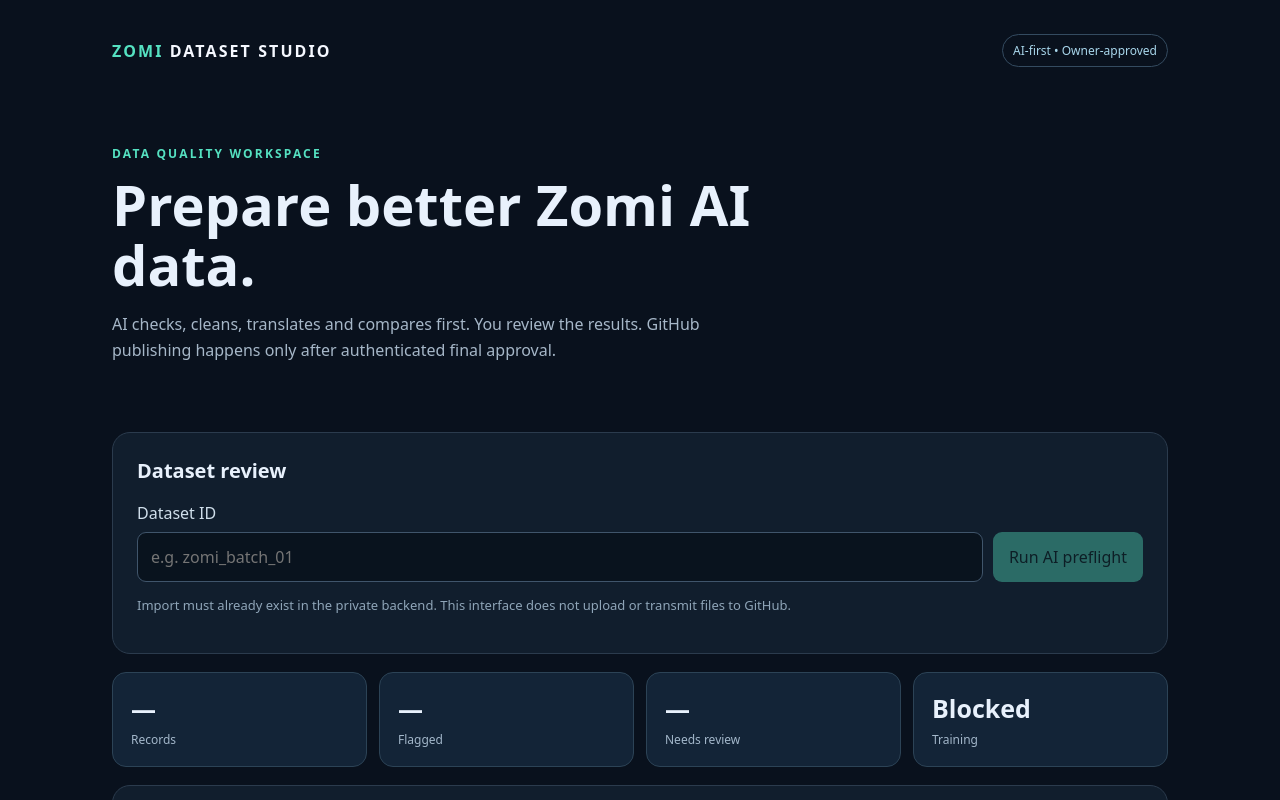
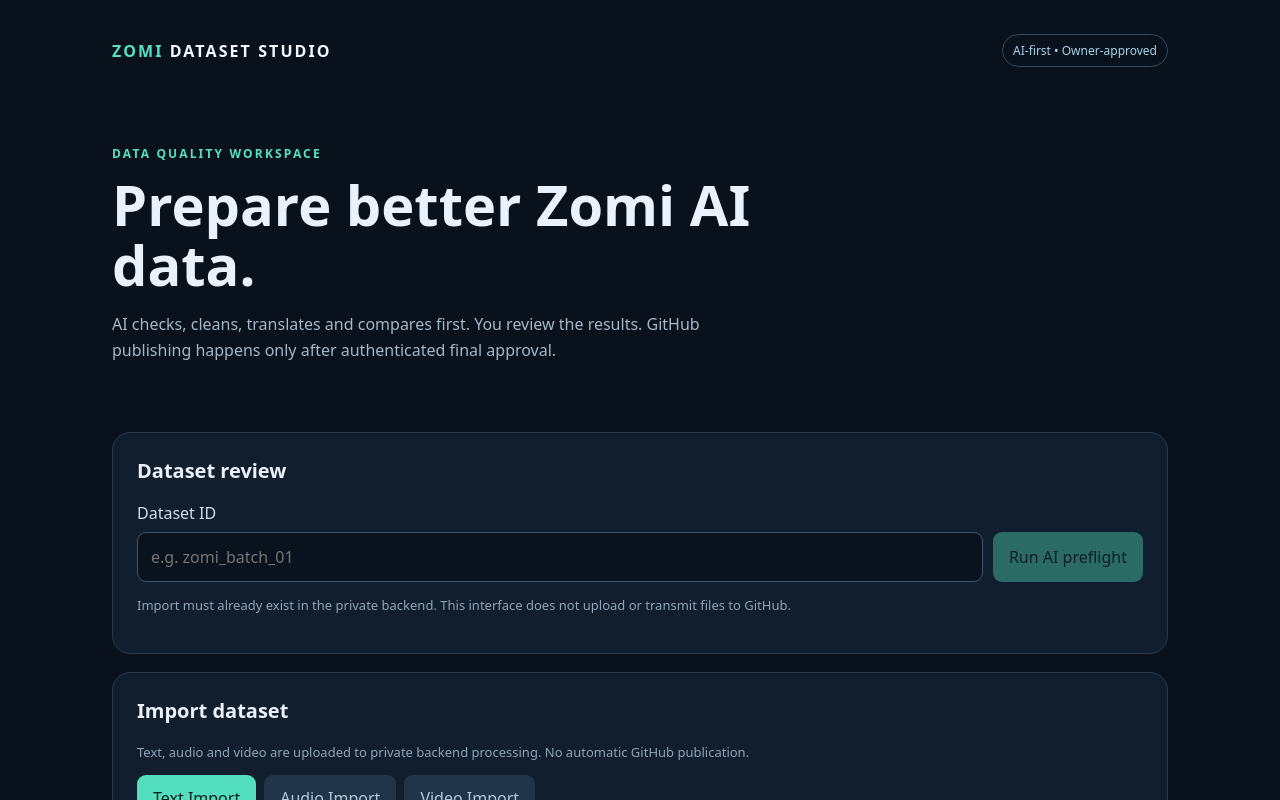
Before and after one commit to Piangpi1997/Piangpi1997-zomi-dataset-app-renew, a React (Vite) app: page / in a window 1280 px wide. Shown: the top 800 px of the page. Built offline with nearby package versions, Linux system fonts and the light colour scheme; no server answers.

Commit message:
feat: integrate text audio video import tabs into AI review dashboard

```diff
--- a/src/App.tsx
+++ b/src/App.tsx
@@ -1,4 +1,5 @@
 import {useState} from "react";
+import ImportPanel from "./ImportPanel";
 type Stage="raw"|"cleaned"|"translated"|"verified"|"training";
 type Row={zomi:string;myanmar:string;english:string;issues:string[];confidence:number|null};
 type Report={batch_id:string;dataset_id:string;status:string;total_rows:number;flagged_rows:number;low_confidence_rows:number;training_ready:boolean;github_published:boolean};
@@ -16,6 +17,7 @@
  return <main><header><div className="brand">ZOMI <span>DATASET STUDIO</span></div><span className="tag">AI-first • Owner-approved</span></header>
  <section className="hero"><p className="eyebrow">DATA QUALITY WORKSPACE</p><h1>Prepare better Zomi AI data.</h1><p>AI checks, cleans, translates and compares first. You review the results. GitHub publishing happens only after authenticated final approval.</p></section>
  <section className="panel"><h2>Dataset review</h2><label htmlFor="dataset">Dataset ID</label><div className="actions"><input id="dataset" value={datasetId} onChange={e=>setDatasetId(e.target.value)} placeholder="e.g. zomi_batch_01"/><button disabled={busy||!datasetId} onClick={run}>Run AI preflight</button></div><p className="muted">Import must already exist in the private backend. This interface does not upload or transmit files to GitHub.</p></section>
+ <ImportPanel datasetId={datasetId}/>
  <div className="metrics"><div><strong>{report?.total_rows??"—"}</strong><span>Records</span></div><div><strong>{report?.flagged_rows??"—"}</strong><span>Flagged</span></div><div><strong>{report?.low_confidence_rows??"—"}</strong><span>Needs review</span></div><div><strong>{report?.training_ready?"Ready":"Blocked"}</strong><span>Training</span></div></div>
  <section className="panel"><h2>Processing stages</h2><nav className="tabs">{stages.map(s=><button className={stage===s?"active":""} key={s} onClick={()=>setStage(s)}>{s}/</button>)}</nav><p className="muted">{stage==="verified"?"AI candidates are not human verified until approved.":stage==="training"?"Training manifest is prepared, but real model training is blocked pending independent approval.":"Stage data is held in private backend storage."}</p>
  <div className="tablewrap"><table><thead><tr><th>Zomi</th><th>Myanmar</th><th>English</th><th>AI confidence</th><th>Issues</th></tr></thead><tbody>{rows.length?rows.map((r,i)=><tr key={i}><td>{r.zomi}</td><td>{r.myanmar}</td><td>{r.english}</td><td>{r.confidence==null?"—":Math.round(r.confidence*100)+"%"}</td><td>{r.issues.join(", ")||"—"}</td></tr>):<tr><td colSpan={5}>No reviewed data loaded. Connect the backend and run preflight.</td></tr>}</tbody></table></div></section>
```
